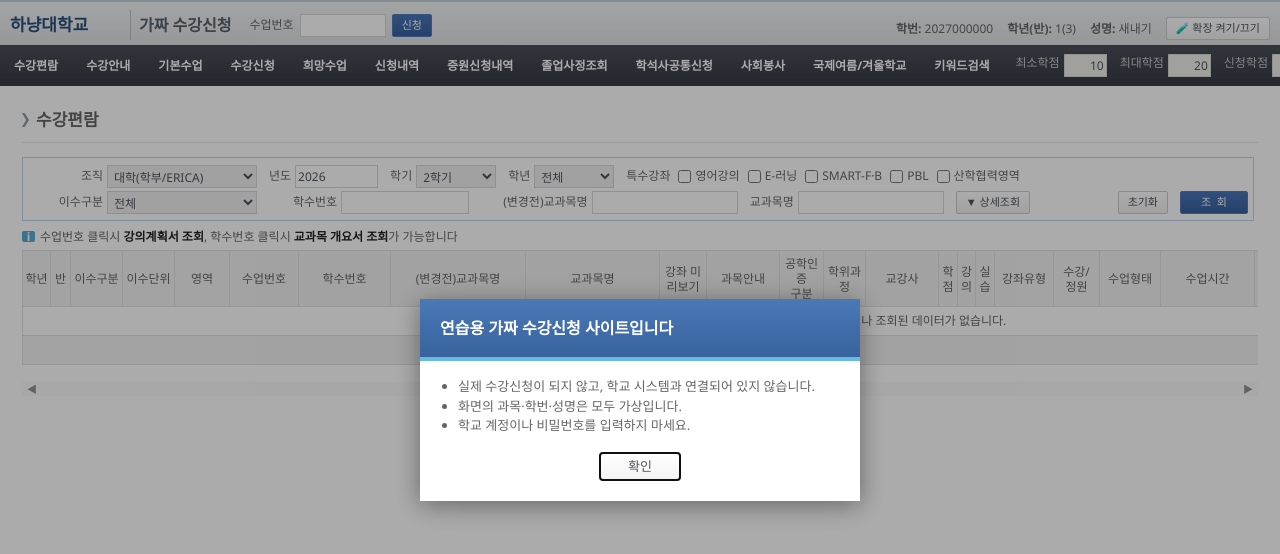
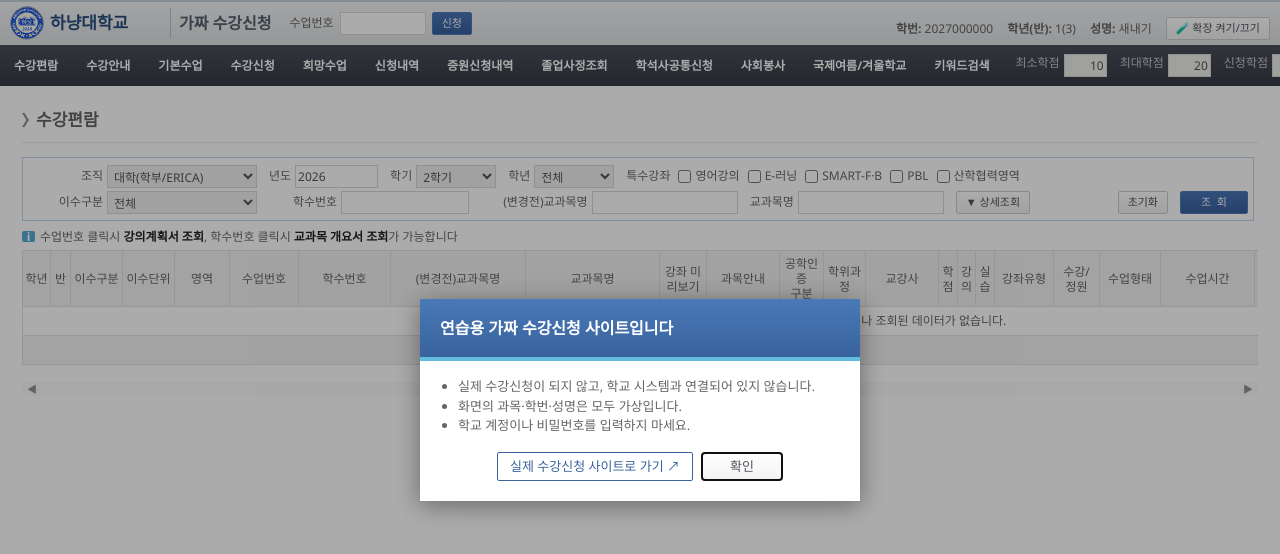
Before and after one commit to oofrog/freshman-simulator, a browser extension: page mock/index.html in a window 1280 px wide. Drawn offline with Linux system fonts and the light colour scheme.

Commit message:
chore: 첫 진입 모달에 실제 수강신청 사이트 링크, 하냥대학교 로고 추가 (#25)

```diff
--- a/mock/index.html
+++ b/mock/index.html
@@ -12,7 +12,7 @@
 </head>
 <body>
 <div id="logo-area">
-  <div class="left-area"><span class="school-name">하냥대학교</span><h2>가짜 수강신청</h2>
+  <div class="left-area"><img class="school-logo" src="logo.png" alt=""><span class="school-name">하냥대학교</span><h2>가짜 수강신청</h2>
     <div class="quick-area">
       <label for="edQuickSuupNo">수업번호</label>
       <input type="text" id="edQuickSuupNo" size="7">
@@ -49,7 +49,10 @@
         <li>화면의 과목·학번·성명은 모두 가상입니다.</li>
         <li>학교 계정이나 비밀번호를 입력하지 마세요.</li>
       </ul>
-      <div class="course-dialog-footer"><button class="course-dialog-close" autofocus>확인</button></div>
+      <div class="course-dialog-footer">
+        <a class="notice-real-link" href="https://portal.hanyang.ac.kr/sugang/sulg.do" target="_blank" rel="noopener noreferrer">실제 수강신청 사이트로 가기 ↗</a>
+        <button class="course-dialog-close" autofocus>확인</button>
+      </div>
     </div>
   </form>
 </dialog>
--- a/mock/mock.css
+++ b/mock/mock.css
@@ -5,9 +5,9 @@ input, select, button { font: inherit; color: #4f535c; }
 #logo-area { display: flex; align-items: end; justify-content: space-between; gap: 12px; height: 45px; padding: 0 9% 5px 10px; background: linear-gradient(#f3f5f6, #dfe1e4); box-shadow: inset 0 2px #c3d1d6; overflow: auto hidden; scrollbar-width: none; white-space: nowrap; }
 #logo-area h2 { margin: 0 12px 0 4px; padding: 3px 0 3px 8px; border-left: 1px solid #bac2cb; font-size: 16px; color: #55606d; }
 .left-area, .right-area, .quick-area { display: flex; align-items: center; gap: 6px; }
+.school-logo { width: 34px; height: 34px; }
 .school-name { width: 110px; color: #294e7b; font-size: 17px; font-weight: bold; }
 .right-area { gap: 14px; }
-.right-area a { color: #9e2a20; font-size: 16px; font-weight: bold; text-decoration: none; }
 #edQuickSuupNo { width: 86px; }
 #snb { display: flex; justify-content: space-between; align-items: center; gap: 12px; height: 41px; background: linear-gradient(#4c4f5b, #363945); overflow: auto hidden; scrollbar-width: none; white-space: nowrap; }
 #snb ul { display: flex; flex: none; list-style: none; margin: 0; padding: 0; }
@@ -119,6 +119,9 @@ input.hope-action[type=button] { color: white; border-color: #58a1c6; background
 .course-dialog[data-kind=notice] { width: min(440px, calc(100vw - 24px)); }
 .course-dialog[data-kind=notice] .course-dialog-content { padding: 16px 20px 20px; font-size: 13px; }
 .course-dialog[data-kind=notice] ul { margin: 0; padding-left: 18px; }
+.course-dialog[data-kind=notice] .course-dialog-footer { gap: 8px; }
+.notice-real-link { display: inline-flex; align-items: center; height: 29px; padding: 0 12px; border: 1px solid #38639d; border-radius: 2px; color: #38639d; text-decoration: none; }
+.notice-real-link:hover, .notice-real-link:focus-visible { background: #eef3fa; }
 .course-dialog[data-kind=overview] { width: min(900px, calc(100vw - 24px)); min-height: min(684px, calc(100dvh - 24px)); }
 .course-dialog[data-kind=syllabus] { width: min(1040px, calc(100vw - 24px)); }
 .document-tools { display: flex; align-items: center; gap: 4px; margin-bottom: 10px; }
```
Also changed, not shown: mock/logo.png (added).
